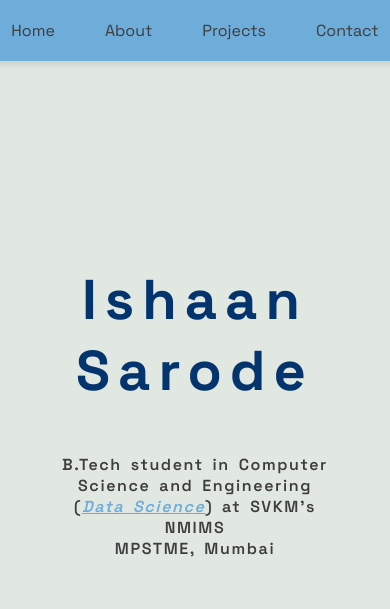
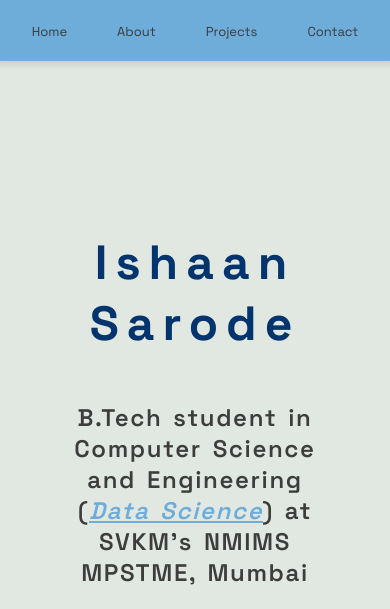
Before and after one commit to ImSarode/ImSarode.github.io, a plain HTML site: page index.html in a window 390 px wide. Shown: the top 609 px of the page. Drawn offline with Linux system fonts and the light colour scheme; a web font is replaced by a local one.

Commit message:
Update style.css
Added mobile support_2

```diff
--- a/style.css
+++ b/style.css
@@ -251,13 +251,14 @@
     font-size: 1rem;
 }
 
-@media only screen and (min-width: 2560px) {
+@media screen and (max-width: 2560px) {
     .title-content {
-        min-height: 75vh;
+        margin-top: 35rem;
+        min-width: none;
     }
 }
 
-@media (max-width: 1024px) {
+@media screen and (max-width: 1024px) {
     .title-content {
         min-height: 70vh;
         margin-top: 14rem;
@@ -292,7 +293,7 @@
     }
 }
 
-@media (max-width: 768px) {
+@media  screen and (max-width: 768px) {
     .title-content {
         min-height: 70vh;
         margin-top: 15rem;
@@ -305,7 +306,7 @@
         align-items: start;
     }
     .title-content > h1 {
-        font-size: 4rem;
+        font-size: 3.5rem;
         letter-spacing: 0.5rem;
         display: block;
     }
@@ -342,12 +343,12 @@
     }
 }
 
-@media (max-width: 500px) {
+@media  screen and (max-width: 500px) {
     .navbar {
         position: fixed;
         top: 0rem;
         left: 50%;
-        max-width: 600px;
+        max-width: 100%;
         margin: 0;
         padding: 20px;
         background-color: #6EACDA;
@@ -367,14 +368,14 @@
         color: #3d3d3d;
         text-decoration: none;
         padding: 10px 15px;
-        font-size: 20px;
+        font-size: 15px;
         font-weight: 400;
         border-radius: 4px;
         transition: background-color 0.3s ease, color 0.3s ease;
     }
     .title-content {
         min-height: 70vh;
-        margin-top: 14rem;
+        margin-top: 11rem;
     }
     .footer-placeholder {
         box-shadow: 0 4px 8px 0 rgba(0, 0, 0, 0.2), 0 6px 20px 0 rgba(0, 0, 0, 0.19);
@@ -410,9 +411,12 @@
     .icon-social-contact {
         display: none;
     }
+    .flex-contact-icons > p{
+        font-size: 0.9rem;
+    }
 }
 
-@media (max-width: 425px) {
+@media  screen and (max-width: 425px) {
     .navbar {
         position: fixed;
         top: 0rem;
@@ -437,23 +441,23 @@
         color: #3d3d3d;
         text-decoration: none;
         padding: 10px 15px;
-        font-size: 16px;
+        font-size: 13px;
         font-weight: 400;
         border-radius: 4px;
         transition: background-color 0.3s ease, color 0.3s ease;
     }
     .title-content {
         min-height: 70vh;
-        margin-top: 14rem;
+        margin-top: 12rem;
     }
     .title-content > h1 {
-        font-size: 3.5rem;
+        font-size: 3rem;
         letter-spacing: 0.5rem;
     }
     .title-content > p {
         padding: 0;
         letter-spacing: 0.1rem;
-        font-size: 1rem;
+        font-size: 1.5rem;
         text-align: center;
         font-weight: 600;
         width: 100%;
@@ -501,12 +505,12 @@
     }
 }
 
-@media (max-width: 375px) {
+@media  screen and (max-width: 375px) {
     .nav-list {
         gap: 8px;
     }
     .nav-list a {
-        font-size: 15px;
+        font-size: 13px;
     }
     .flex-contact-icons > p {
         font-size: 0.9rem;
@@ -515,11 +519,14 @@
         display: none;
     }
     .title-content > h1 {
-        font-size: 3rem;
+        font-size: 2.5rem;
+    }
+    .title-content > p {
+        font-size: 1rem;
     }
 }
 
-@media (max-width: 320px) {
+@media  screen and (max-width: 320px) {
     .nav-list {
         gap: 5px;
     }
```
